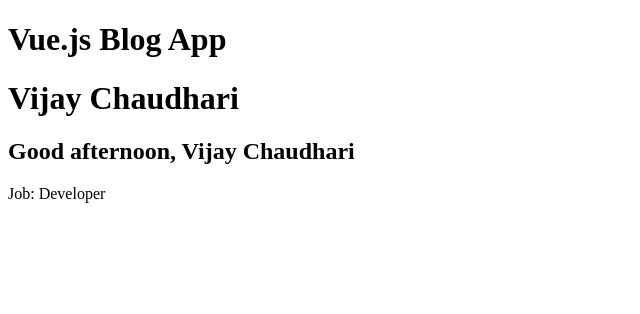
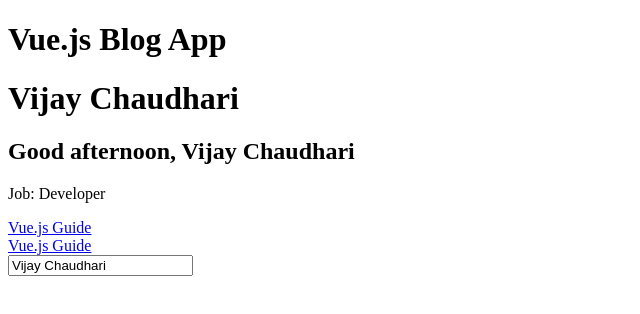
Before and after one commit to vijaychaudhari88/Vue-JS-2-Tutorial, a plain HTML site: page index.html in a window 1280 px wide. Shown: the whole page, without its empty margins (0-640 px from the left). Drawn offline with Linux system fonts and the light colour scheme.

Commit message:
Data Binding

```diff
--- a/index.html
+++ b/index.html
@@ -12,6 +12,9 @@
         <h1>{{ name }}</h1>
         <h2>{{ greet('afternoon') }}</h2>
         <p>Job: {{ job }}</p>
+        <a v-bind:href="website">Vue.js Guide</a>
+        <div v-html="websiteTag"></div>
+        <input type="text" v-bind:value="name">
     </div>
 
 
--- a/js/app.js
+++ b/js/app.js
@@ -2,7 +2,9 @@ new Vue({
     el: "#vue-app",
     data: {
         name: "Vijay Chaudhari",
-        job: "Developer"
+        job: "Developer",
+        website: "https://vuejs.org/v2/guide/",
+        websiteTag: '<a href="https://vuejs.org/v2/guide/">Vue.js Guide</a>'
     },
     methods: {
         greet: function (time) {
```
